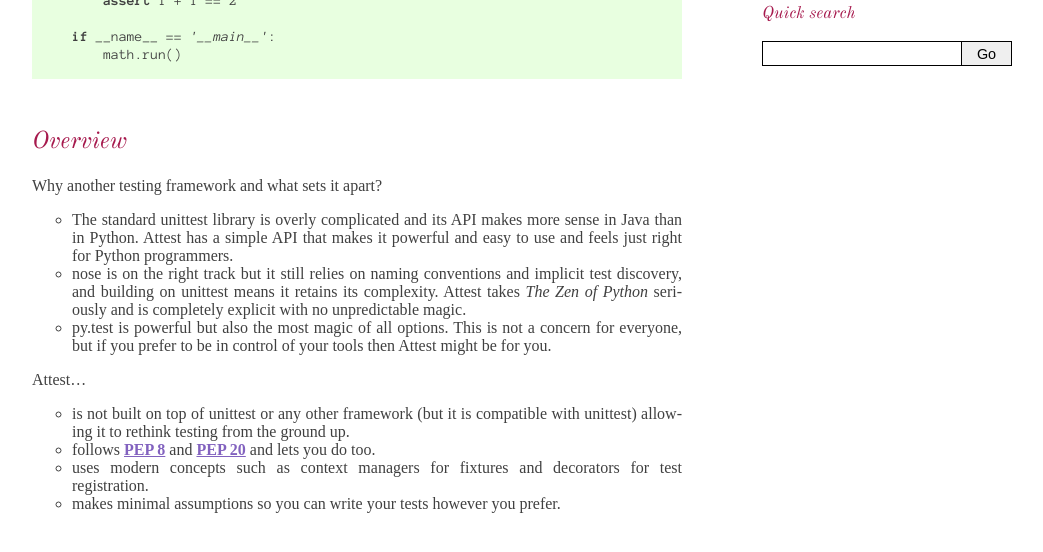
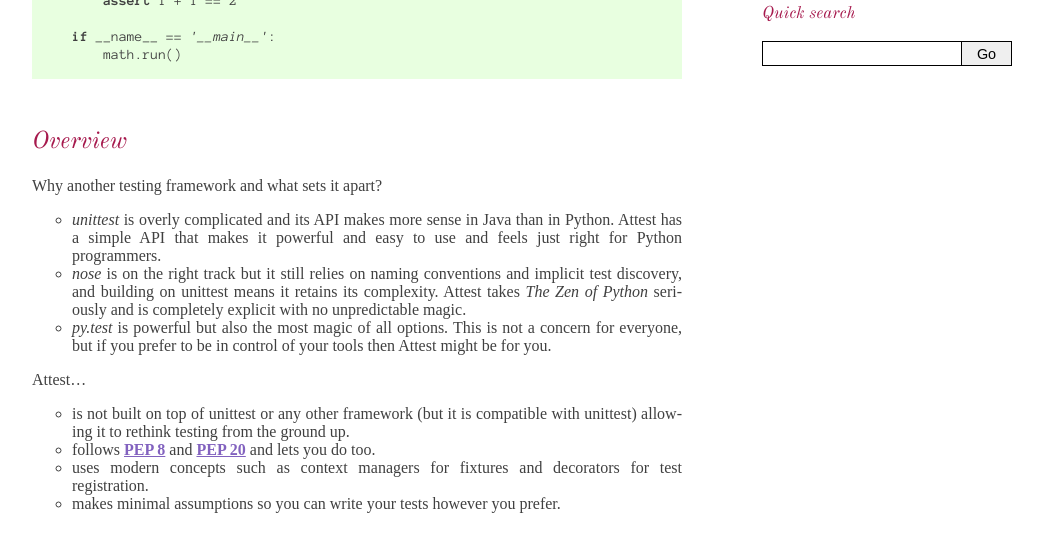
Before and after one commit to dag/attest, a Sphinx documentation site: the page built from docs/index.rst, in a window 1280 px wide and 937 px high, cut to the strip 324-876 px from the top of the window. Shown: the whole strip, without its empty margins (133-1176 px from the left). Built offline with Sphinx 7.4.7, drawn with Linux system fonts in a browser that asks for light colours; some web fonts are replaced.

Commit message:
Use emphasised lowercase for other test libs

```diff
--- a/docs/index.rst
+++ b/docs/index.rst
@@ -29,16 +29,16 @@
 
 Why another testing framework and what sets it apart?
 
-* The standard unittest library is overly complicated and its API makes
-  more sense in Java than in Python. Attest has a simple API that makes it
-  powerful and easy to use and feels just right for Python programmers.
+* *unittest* is overly complicated and its API makes more sense in Java
+  than in Python. Attest has a simple API that makes it powerful and easy
+  to use and feels just right for Python programmers.
 
-* nose is on the right track but it still relies on naming conventions and
+* *nose* is on the right track but it still relies on naming conventions and
   implicit test discovery, and building on unittest means it retains its
   complexity. Attest takes *The Zen of Python* seriously and is completely
   explicit with no unpredictable magic.
 
-* py.test is powerful but also the most magic of all options. This is not a
+* *py.test* is powerful but also the most magic of all options. This is not a
   concern for everyone, but if you prefer to be in control of your tools
   then Attest might be for you.
 
```
